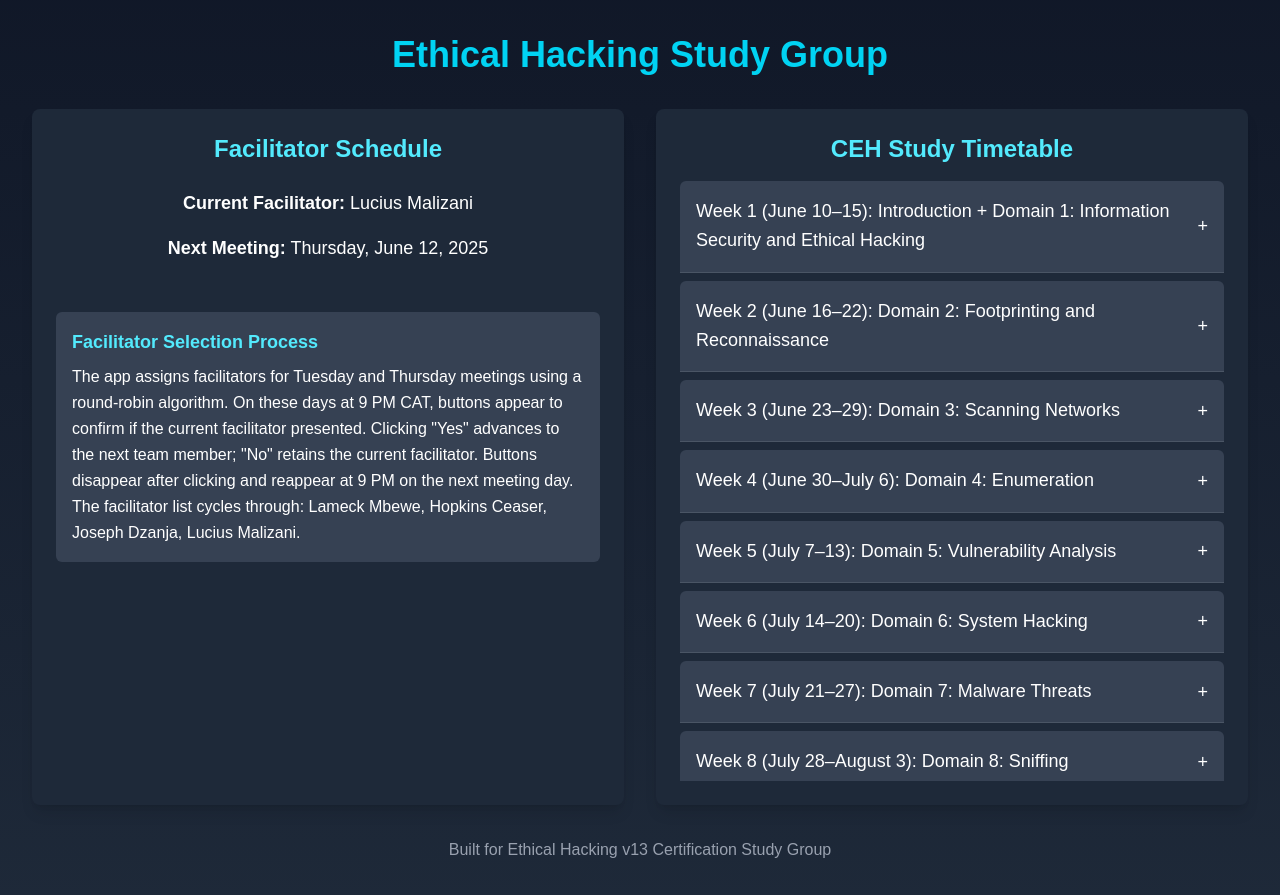
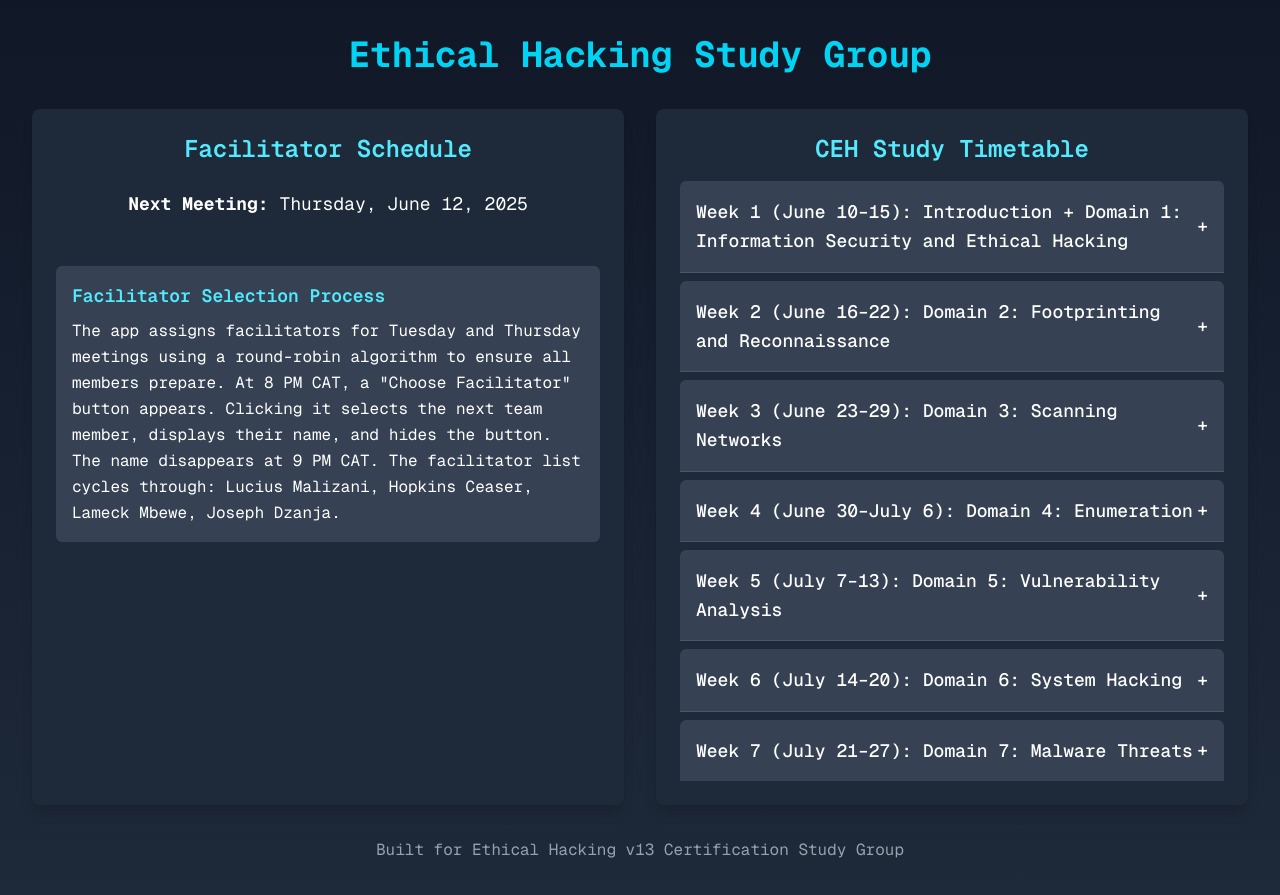
Before and after one commit to Lameckwh/ceh-time-table, a Next.js app: page / in a window 1280 px wide. Built offline with nearby package versions, Linux system fonts and the light colour scheme.

Commit message:
Refactor facilitator selection logic and update visibility states for improved user experience

```diff
--- a/src/app/page.tsx
+++ b/src/app/page.tsx
@@ -6,9 +6,8 @@ export default function Home() {
   const teamMembers = [
     "Lucius Malizani",
     "Hopkins Ceaser",
+    "Joseph Dzanja",
      "Lameck Mbewe",
-    "Joseph Dzanja",
-
   ];
 
   // State for current facilitator index
@@ -20,14 +19,20 @@ export default function Home() {
     return 0;
   });
 
+  // State for selected facilitator name
+  const [selectedFacilitator, setSelectedFacilitator] = useState<string | null>(null);
+
   // State for next meeting date
   const [nextMeetingDate, setNextMeetingDate] = useState("");
 
   // State for accordion open/closed
   const [openWeek, setOpenWeek] = useState<number | null>(null);
 
-  // State for button visibility
-  const [showButtons, setShowButtons] = useState(false);
+  // State for choose button visibility
+  const [showChooseButton, setShowChooseButton] = useState(false);
+
+  // State for facilitator name visibility
+  const [showFacilitatorName, setShowFacilitatorName] = useState(false);
 
   // CEH Study Timetable Data
   const timetable = [
@@ -181,46 +186,44 @@ export default function Home() {
     });
   };
 
-  // Check if current time is Tuesday or Thursday at 9 PM CAT
-  const checkButtonVisibility = () => {
+  // Check button and facilitator name visibility
+  const checkVisibility = () => {
     const now = new Date();
     const catTime = new Date(now.toLocaleString("en-US", { timeZone: "Africa/Harare" }));
     const day = catTime.getDay();
     const hours = catTime.getHours();
-    const hasClicked = localStorage.getItem(`clicked_${catTime.toDateString()}`);
+    const hasChosen = localStorage.getItem(`chosen_${catTime.toDateString()}`);
 
-    // Show buttons on Tuesday (2) or Thursday (4) at 9 PM if not clicked
-    const isMeetingDayAndTime = (day === 2 || day === 4) && hours >= 21;
-    setShowButtons(isMeetingDayAndTime && !hasClicked);
+    // Show button at 8 PM on Tuesday or Thursday if not chosen
+    const isButtonTime = (day === 2 || day === 4) && hours >= 20 && hours < 21 && !hasChosen;
+    setShowChooseButton(isButtonTime);
+
+    // Show facilitator name after selection until 9 PM if chosen
+    const isNameVisible = (day === 2 || day === 4) && !!hasChosen && hours < 21;
+    setShowFacilitatorName(isNameVisible);
   };
 
-  // Update meeting date and check button visibility every minute
+  // Update meeting date and check visibility every minute
   useEffect(() => {
     setNextMeetingDate(getNextMeetingDate());
-    checkButtonVisibility();
-    const interval = setInterval(checkButtonVisibility, 60000);
+    checkVisibility();
+    const interval = setInterval(checkVisibility, 60000);
     return () => clearInterval(interval);
   }, []);
 
-  // Handle Yes button click
-  const handleYes = () => {
+  // Handle Choose Facilitator button click
+  const handleChooseFacilitator = () => {
     const now = new Date();
     const catTime = new Date(now.toLocaleString("en-US", { timeZone: "Africa/Harare" }));
+    // Select the next facilitator in round-robin
     const newIndex = (facilitatorIndex + 1) % teamMembers.length;
     setFacilitatorIndex(newIndex);
+    setSelectedFacilitator(teamMembers[newIndex]);
     localStorage.setItem("facilitatorIndex", newIndex.toString());
-    localStorage.setItem(`clicked_${catTime.toDateString()}`, "true");
+    localStorage.setItem(`chosen_${catTime.toDateString()}`, "true");
+    setShowChooseButton(false);
+    setShowFacilitatorName(true);
     setNextMeetingDate(getNextMeetingDate());
-    setShowButtons(false);
-  };
-
-  // Handle No button click
-  const handleNo = () => {
-    const now = new Date();
-    const catTime = new Date(now.toLocaleString("en-US", { timeZone: "Africa/Harare" }));
-    localStorage.setItem(`clicked_${catTime.toDateString()}`, "true");
-    setNextMeetingDate(getNextMeetingDate());
-    setShowButtons(false);
   };
 
   // Toggle accordion week
@@ -229,7 +232,7 @@ export default function Home() {
   };
 
   return (
-    <div className="min-h-screen p-4 sm:p-6 lg:p-8 bg-gradient-to-b from-gray-900 to-gray-800 dark:from-gray-900 dark:to-gray-900 text-white font-mono]">
+    <div className="min-h-screen p-4 sm:p-6 lg:p-8 bg-gradient-to-b from-gray-900 to-gray-800 dark:from-gray-900 dark:to-gray-900 text-white font-mono">
       <div className="max-w-screen-xl mx-auto">
         <header className="text-center mb-6 sm:mb-8">
           <h1 className="text-2xl sm:text-3xl lg:text-4xl font-bold leading-tight text-cyan-400">
@@ -244,31 +247,25 @@ export default function Home() {
               Facilitator Schedule
             </h2>
             <div className="flex flex-col gap-3 sm:gap-4 text-center">
+              {showFacilitatorName && selectedFacilitator && (
                 <p className="text-base sm:text-lg leading-relaxed">
-                <strong>Current Facilitator:</strong> {teamMembers[facilitatorIndex]}
+                  <strong>Current Facilitator:</strong> {selectedFacilitator}
                 </p>
+              )}
               <p className="text-base sm:text-lg leading-relaxed">
                 <strong>Next Meeting:</strong> {nextMeetingDate}
               </p>
-              {showButtons && (
+              {showChooseButton && (
                 <div className="flex flex-col gap-3 sm:gap-4 items-center">
                   <p className="text-base sm:text-lg font-medium leading-relaxed">
-                    Did {teamMembers[facilitatorIndex]} present today?
+                    Select today&apos;s facilitator
                   </p>
-                  <div className="flex flex-col sm:flex-row gap-3 sm:gap-4 justify-center">
                   <button
-                      onClick={handleYes}
+                    onClick={handleChooseFacilitator}
                     className="rounded-full bg-cyan-600 text-white px-4 py-2 sm:px-6 sm:py-3 text-base sm:text-lg hover:bg-cyan-700 transition-colors min-w-[120px]"
                   >
-                      Yes
+                    Choose Facilitator
                   </button>
-                    <button
-                      onClick={handleNo}
-                      className="rounded-full bg-red-600 text-white px-4 py-2 sm:px-6 sm:py-3 text-base sm:text-lg hover:bg-red-700 transition-colors min-w-[120px]"
-                    >
-                      No
-                    </button>
-                  </div>
                 </div>
               )}
             </div>
@@ -278,7 +275,7 @@ export default function Home() {
                 Facilitator Selection Process
               </h3>
               <p className="text-sm sm:text-base leading-relaxed">
-                The app assigns facilitators for Tuesday and Thursday meetings using a round-robin algorithm. On these days at 9 PM CAT, buttons appear to confirm if the current facilitator presented. Clicking &quot;Yes&quot; advances to the next team member; &quot;No&quot; retains the current facilitator. Buttons disappear after clicking and reappear at 9 PM on the next meeting day. The facilitator list cycles through: Lameck Mbewe, Hopkins Ceaser, Joseph Dzanja, Lucius Malizani.
+                The app assigns facilitators for Tuesday and Thursday meetings using a round-robin algorithm to ensure all members prepare. At 8 PM CAT, a &quot;Choose Facilitator&quot; button appears. Clicking it selects the next team member, displays their name, and hides the button. The name disappears at 9 PM CAT. The facilitator list cycles through: Lucius Malizani, Hopkins Ceaser, Lameck Mbewe, Joseph Dzanja.
               </p>
             </div>
           </div>
```
Lines whose indentation alone changed are shown as unchanged.
